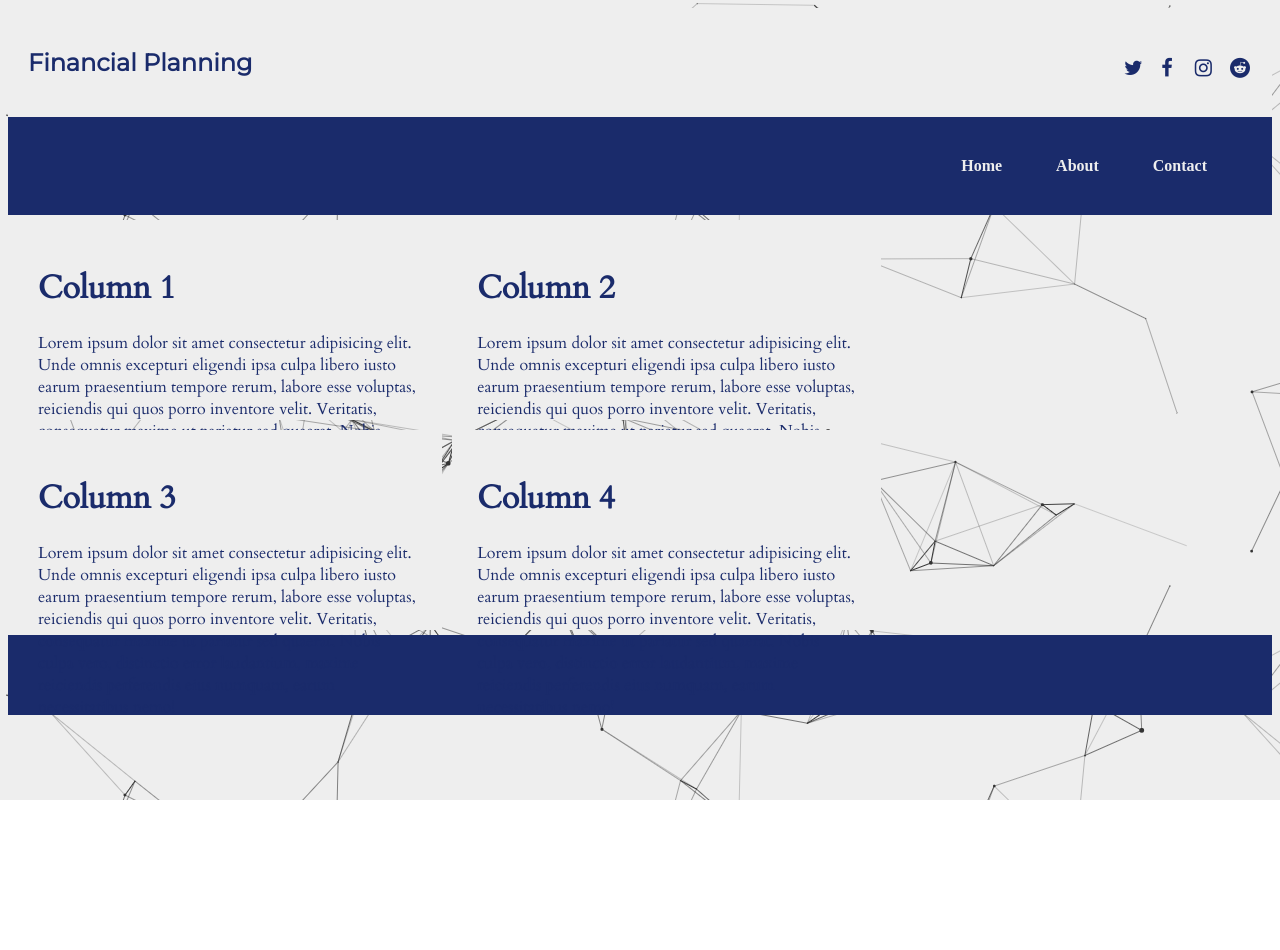
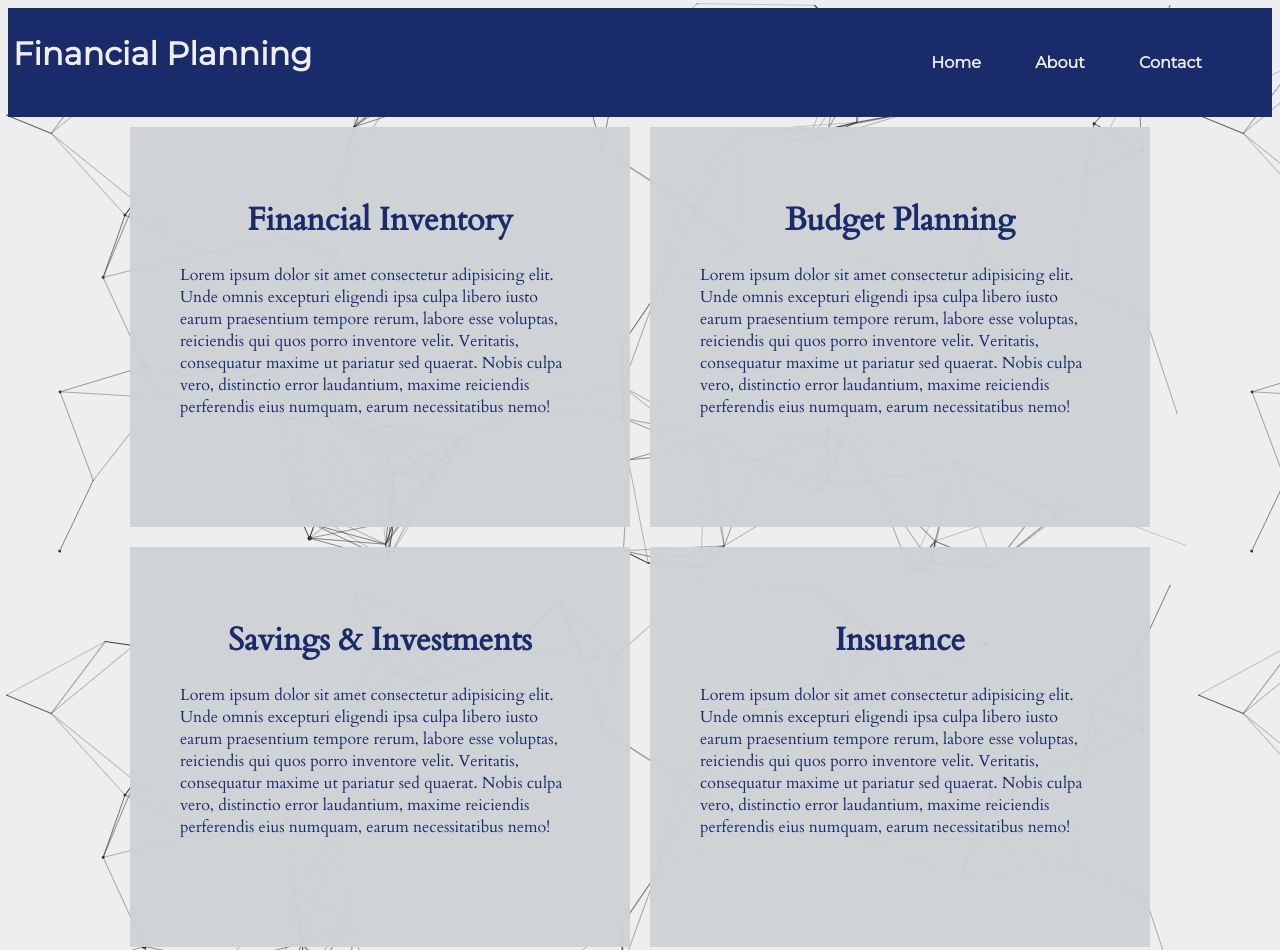
Before and after one commit to tjrlopez/bfinalproject, a plain HTML site: page index.html in a window 1280 px wide. Shown: the top 950 px of the page. Before the commit the page ends 800 px from the top, so only its background shows below. Drawn offline with Linux system fonts and the light colour scheme.

Commit message:
added column and column formating

```diff
--- a/index.html
+++ b/index.html
@@ -11,56 +11,64 @@
 
 <body>
 
-    <header>
-        <h2>Financial Planning
-        <div id="social">
-            <i href="https://twitter.com/home" class="fa fa-twitter"></i>
-            <i href="#" class="fa fa-facebook"></i>
-            <i href="#" class="fa fa-instagram"></i>
-            <i href="#" class="fa fa-reddit"></i>
-        </div>
-        </h2>
-    </header>
+    <div class="header">
 
-    <div>
+        <h1>Financial Planning</h1>
+
         <nav class="topnav">
             <a href="index.html">Home</a>
             <a href="about.html">About</a>
             <a href="contact.html">Contact</a>
         </nav>
+
     </div>
 
     <div class="row">
+
         <div class="column">
-            <h1>Column 1</h1>
-            <p>Lorem ipsum dolor sit amet consectetur adipisicing elit. Unde omnis excepturi eligendi ipsa culpa libero iusto earum praesentium tempore rerum, labore esse voluptas, reiciendis qui quos porro inventore velit. Veritatis, consequatur maxime ut pariatur sed quaerat. Nobis culpa vero, distinctio error laudantium, maxime reiciendis perferendis eius numquam, earum necessitatibus nemo!</p>
+            <h1>Financial Inventory</h1>
+                <p>Lorem ipsum dolor sit amet consectetur adipisicing elit. Unde omnis excepturi eligendi ipsa culpa libero iusto earum praesentium tempore rerum, labore esse voluptas, reiciendis qui quos porro inventore velit. Veritatis, consequatur maxime ut pariatur sed quaerat. Nobis culpa vero, distinctio error laudantium, maxime reiciendis perferendis eius numquam, earum necessitatibus nemo!</p>
+        </div>
+
+        <div class="column">
+            <h1>Budget Planning</h1>
+                <p>Lorem ipsum dolor sit amet consectetur adipisicing elit. Unde omnis excepturi eligendi ipsa culpa libero iusto earum praesentium tempore rerum, labore esse voluptas, reiciendis qui quos porro inventore velit. Veritatis, consequatur maxime ut pariatur sed quaerat. Nobis culpa vero, distinctio error laudantium, maxime reiciendis perferendis eius numquam, earum necessitatibus nemo!</p>
+        </div>
+
+        <div class="column">
+            <h1>Savings & Investments</h1>
+                <p>Lorem ipsum dolor sit amet consectetur adipisicing elit. Unde omnis excepturi eligendi ipsa culpa libero iusto earum praesentium tempore rerum, labore esse voluptas, reiciendis qui quos porro inventore velit. Veritatis, consequatur maxime ut pariatur sed quaerat. Nobis culpa vero, distinctio error laudantium, maxime reiciendis perferendis eius numquam, earum necessitatibus nemo!</p>
+        </div>
+
+        <div class="column">
+            <h1>Insurance</h1>
+                <p>Lorem ipsum dolor sit amet consectetur adipisicing elit. Unde omnis excepturi eligendi ipsa culpa libero iusto earum praesentium tempore rerum, labore esse voluptas, reiciendis qui quos porro inventore velit. Veritatis, consequatur maxime ut pariatur sed quaerat. Nobis culpa vero, distinctio error laudantium, maxime reiciendis perferendis eius numquam, earum necessitatibus nemo!</p>
+        </div>
+
+        <div class="column">
+            <h1>Estate Planning</h1>
+                <p>Lorem ipsum dolor sit amet consectetur adipisicing elit. Unde omnis excepturi eligendi ipsa culpa libero iusto earum praesentium tempore rerum, labore esse voluptas, reiciendis qui quos porro inventore velit. Veritatis, consequatur maxime ut pariatur sed quaerat. Nobis culpa vero, distinctio error laudantium, maxime reiciendis perferendis eius numquam, earum necessitatibus nemo!</p>
+        </div>
+
+        <div class="column">
+            <h1>Retirement </h1>
+                <p>Lorem ipsum dolor sit amet consectetur adipisicing elit. Unde omnis excepturi eligendi ipsa culpa libero iusto earum praesentium tempore rerum, labore esse voluptas, reiciendis qui quos porro inventore velit. Veritatis, consequatur maxime ut pariatur sed quaerat. Nobis culpa vero, distinctio error laudantium, maxime reiciendis perferendis eius numquam, earum necessitatibus nemo!</p>
         </div>
     </div>
 
-    <div class="row">
-        <div class="column">
-            <h1>Column 2</h1>
-            <p>Lorem ipsum dolor sit amet consectetur adipisicing elit. Unde omnis excepturi eligendi ipsa culpa libero iusto earum praesentium tempore rerum, labore esse voluptas, reiciendis qui quos porro inventore velit. Veritatis, consequatur maxime ut pariatur sed quaerat. Nobis culpa vero, distinctio error laudantium, maxime reiciendis perferendis eius numquam, earum necessitatibus nemo!</p>
-        </div>
+        <footer>
+            <div>
+                <p>&copy; 2021 Fictional Company</p>
+            </div>
 
-        <div class="row">
-            <div class="column">
-                <h1>Column 3</h1>
-                <p>Lorem ipsum dolor sit amet consectetur adipisicing elit. Unde omnis excepturi eligendi ipsa culpa libero iusto earum praesentium tempore rerum, labore esse voluptas, reiciendis qui quos porro inventore velit. Veritatis, consequatur maxime ut pariatur sed quaerat. Nobis culpa vero, distinctio error laudantium, maxime reiciendis perferendis eius numquam, earum necessitatibus nemo!</p>
+            <div id="social">
+                <a href="https://twitter.com/home/"><i class="fa fa-twitter"></i></a>
+                <a href="https://business.facebook.com/"><i class="fa fa-facebook"></i></a>
+                <a href="https://business.instagram.com/"><i class="fa fa-instagram"></i></a>
+                <a href="https://www.redditinc.com/"><i class="fa fa-reddit"></i></a>
             </div>
-        </div>
 
-        <div class="row">
-            <div class="column">
-                <h1>Column 4</h1>
-                <p>Lorem ipsum dolor sit amet consectetur adipisicing elit. Unde omnis excepturi eligendi ipsa culpa libero iusto earum praesentium tempore rerum, labore esse voluptas, reiciendis qui quos porro inventore velit. Veritatis, consequatur maxime ut pariatur sed quaerat. Nobis culpa vero, distinctio error laudantium, maxime reiciendis perferendis eius numquam, earum necessitatibus nemo!</p>
-            </div>
-        </div>
-    </div>
-
-    <footer>
-
-    </footer>
+        </footer>
 
 </body>
 </html>
--- a/stylesheets/about.css
+++ b/stylesheets/about.css
@@ -2,13 +2,15 @@
 
 @import url('https://fonts.googleapis.com/css2?family=Cardo&family=Montserrat&display=swap');
 
-header {
-    background-color:#EEEEEE;
+.header {
+    background-color:#1A2B6B;
     text-align: left;
-    color: #1A2B6B;
+    color: #EEEEEE;
     margin: 0px;
-    padding: 20px;
+    padding: 5px;
     font-family: 'Montserrat', sans-serif;
+    display: flex;
+    justify-content: space-between;
 }
 
 .topnav {
@@ -25,14 +27,15 @@ header {
     padding: 20px;
 }
 
+.topnav a:hover {
+    background-color: #ced2d4a6;
+    padding: 30px;
+    border-radius: 20%;
+}
+
 body {
     background-image: url(/img/particles\ white\ .png);
     color: #1A2B6B;
-}
-
-a:hover {
-    padding: 30px;
-    background-color: rgb(70, 98, 160)
 }
 
 .fa {
@@ -46,11 +49,12 @@ a:hover {
 
   footer {
     clear: both;
-    background-color: #1A2B6B;
-    text-align: right;
-    padding: 40px;
+    background-color:#ced2d4f8;
+    text-align: center;
+    padding: 10px;
+    color: #1A2B6B;
 }
 
 #social {
-    float: right;
+ display: center;
 }
--- a/stylesheets/contact.css
+++ b/stylesheets/contact.css
@@ -2,13 +2,15 @@
 
 @import url('https://fonts.googleapis.com/css2?family=Cardo&family=Montserrat&display=swap');
 
-header {
-    background-color:#EEEEEE;
+.header {
+  background-color:#1A2B6B;
   text-align: left;
-    color: #1A2B6B;
+  color: #EEEEEE;
   margin: 0px;
-    padding: 20px;
+  padding: 5px;
   font-family: 'Montserrat', sans-serif;
+  display: flex;
+  justify-content: space-between;
 }
 
 .topnav {
@@ -25,14 +27,14 @@ header {
   padding: 20px;
 }
 
+.topnav a:hover {
+  background-color: #ced2d4a6;
+  padding: 30px;
+  border-radius: 20%;
+}
 body {
     background-image: url(/img/particles\ white\ .png);
     color: #1A2B6B;
-}
-
-a:hover {
-    padding: 30px;
-    background-color: rgb(70, 98, 160)
 }
 
 .fa {
@@ -46,13 +48,14 @@ a:hover {
 
   footer {
     clear: both;
-    background-color: #1A2B6B;
-    text-align: right;
-    padding: 40px;
+    background-color:#ced2d4f8;
+    text-align: center;
+    padding: 10px;
+    color: #1A2B6B;
 }
 
 #social {
-    float: right;
+  display: center;
  }
 
  /* Style inputs with type="text", select elements and textareas */
--- a/stylesheets/style.css
+++ b/stylesheets/style.css
@@ -2,13 +2,15 @@
 
 @import url('https://fonts.googleapis.com/css2?family=Cardo&family=Montserrat&display=swap');
 
-header {
-    background-color:#EEEEEE;
+.header {
+    background-color:#1A2B6B;
     text-align: left;
-    color: #1A2B6B;
+    color: #EEEEEE;
     margin: 0px;
-    padding: 20px;
+    padding: 5px;
     font-family: 'Montserrat', sans-serif;
+    display: flex;
+    justify-content: space-between;
 }
 
 .topnav {
@@ -25,24 +27,29 @@ header {
     padding: 20px;
 }
 
+.topnav a:hover {
+    background-color: #ced2d4a6;
+    padding: 30px;
+    border-radius: 20%;
+}
+
 body {
     background-image: url(/img/particles\ white\ .png);
     color: #1A2B6B;
 }
 
-.column {
-    background-color:#EEEEEE;
-    float: left;
-    width: 30%;
-    height: 150px;
-    margin: 5px;
-    padding: 25px;
-    font-family: 'Cardo', serif;
+h1 {
+    text-align: center;
 }
 
-a:hover {
-    padding: 30px;
-    background-color: rgb(70, 98, 160)
+.column {
+    background-color:#ced2d4f8;
+    width: 400px;
+    margin: 10px;
+    height: 300px;
+    padding: 50px;
+    font-family: 'Cardo', serif;
+    margin: 10px;
 }
 
 .fa {
@@ -56,11 +63,18 @@ a:hover {
 
   footer {
     clear: both;
-    background-color: #1A2B6B;
-    text-align: right;
-    padding: 40px;
+    background-color:#ced2d4f8;
+    text-align: center;
+    padding: 10px;
+    color: #1A2B6B;
 }
 
 #social {
-    float: right;
+ display: center;
 }
+
+.row {
+    display: flex;
+    flex-wrap: wrap;
+    justify-content: center;
+}
```
Also changed, not shown: about.html (+12 -17 lines), contact.html (+14 -20 lines). Lines whose indentation alone changed are shown as unchanged.
